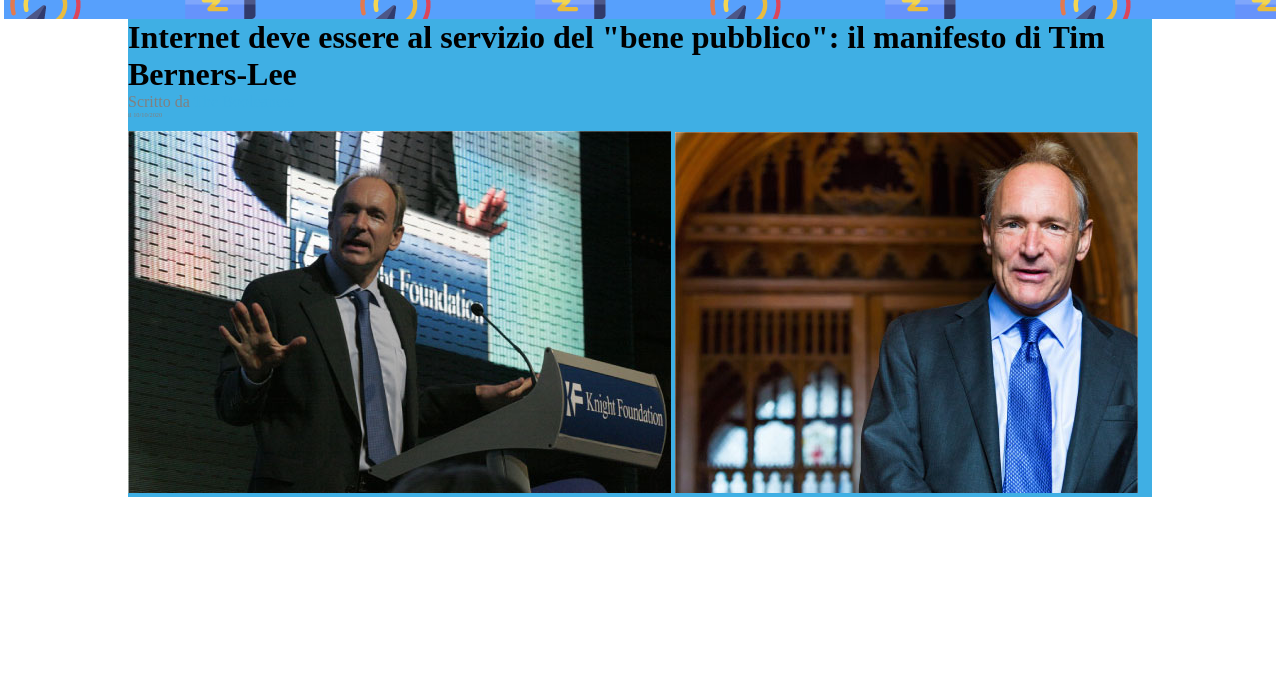
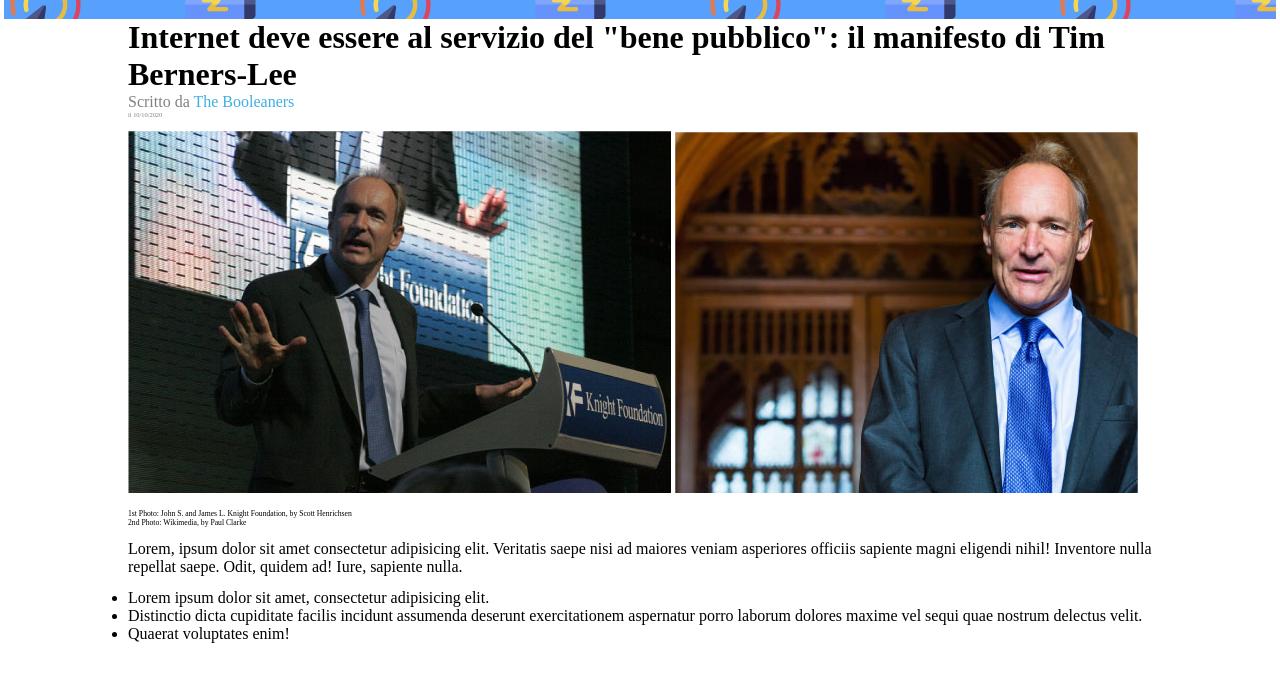
Before and after one commit to yurididomenico/html-css-booleaner, a plain HTML site: page index.html in a window 1280 px wide. Shown: the part 65-746 px from the top of the page. Drawn offline with Linux system fonts and the light colour scheme.

Commit message:
Main: descrizione immagini e lista

```diff
--- a/css/style.css
+++ b/css/style.css
@@ -25,13 +25,12 @@ main, footer
 {
     width: 80vw;
     margin: auto;
-    background-color: #3fafe4;
 }
 main span
 {
     color: #3fafe4;
 }
-main p, .main-data
+.main_p_grigio, .main-data
 {
     color: grey;
 }
@@ -40,6 +39,15 @@ main p, .main-data
     font-size: 0.5vw;
 }
 .main_sezione_immagini
+{
+    margin: 1vw 0;
+}
+.main_immagini_descrizione
+{
+    font-size: 0.6vw;
+    margin: 0 0 1vw 0;
+}
+ul
 {
     margin: 1vw 0;
 }
@@ -70,6 +78,4 @@ main p, .main-data
 
 
 
-
-
 /* Fine */
--- a/index.html
+++ b/index.html
@@ -19,12 +19,26 @@
 
     <main>
         <h1>Internet deve essere al servizio del &quot;bene pubblico&quot;: il manifesto di Tim Berners-Lee</h1>
-        <p>Scritto da <span>The Booleaners</span><div class="main-data">il 10/10/2020</div></p>
+        <p class="main_p_grigio">Scritto da <span>The Booleaners</span><div class="main-data">il 10/10/2020</div></p>
 
         <div class="main_sezione_immagini">
             <img src="img/tim-1.jpg" alt="">
             <img src="img/tim-2.jpg" alt="">
         </div>
+
+        <div class="main_immagini_descrizione">
+            1st Photo: John S. and James L. Knight Foundation, by Scott Henrichsen
+            <br>
+            2nd Photo: Wikimedia, by Paul Clarke
+        </div>
+
+        <p>Lorem, ipsum dolor sit amet consectetur adipisicing elit. Veritatis saepe nisi ad maiores veniam asperiores officiis sapiente magni eligendi nihil! Inventore nulla repellat saepe. Odit, quidem ad! Iure, sapiente nulla.</p>
+
+        <ul>
+            <li>Lorem ipsum dolor sit amet, consectetur adipisicing elit.</li>
+            <li>Distinctio dicta cupiditate facilis incidunt assumenda deserunt exercitationem aspernatur porro laborum dolores maxime vel sequi quae nostrum delectus velit.</li>
+            <li>Quaerat voluptates enim!</li>
+        </ul>
 
     </main>
 
```
